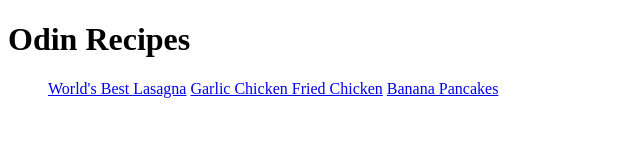
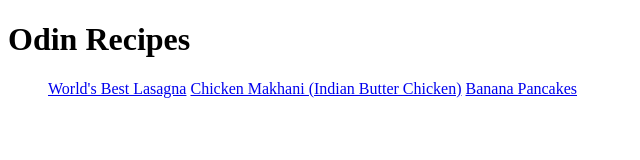
Before and after one commit to sstarrk/odin-recipes, a plain HTML site: page index.html in a window 1280 px wide. Shown: the whole page, without its empty margins (0-640 px from the left). Drawn offline with Linux system fonts and the light colour scheme.

Commit message:
change name of chicken recipe

```diff
--- a/index.html
+++ b/index.html
@@ -8,7 +8,7 @@
         <h1>Odin Recipes</h1>
         <ul>
             <ls><a href="./recipes/lasagna.html">World's Best Lasagna</a></ls>
-            <ls><a href="./recipes/chicken.html">Garlic Chicken Fried Chicken</a></ls>
+            <ls><a href="./recipes/chicken.html">Chicken Makhani (Indian Butter Chicken)</a></ls>
             <ls><a href="./recipes/pancakes.html">Banana Pancakes</a></ls>
         </ul>
     </body>
```
